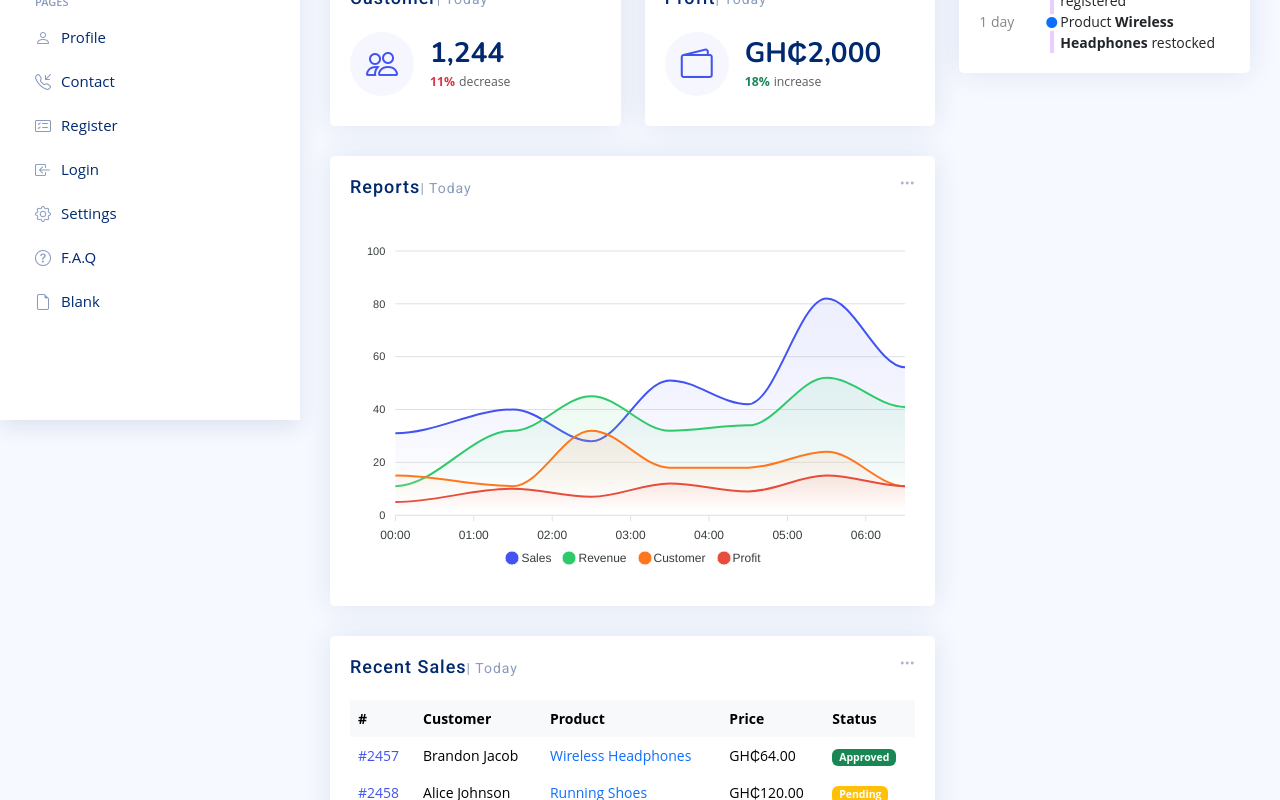
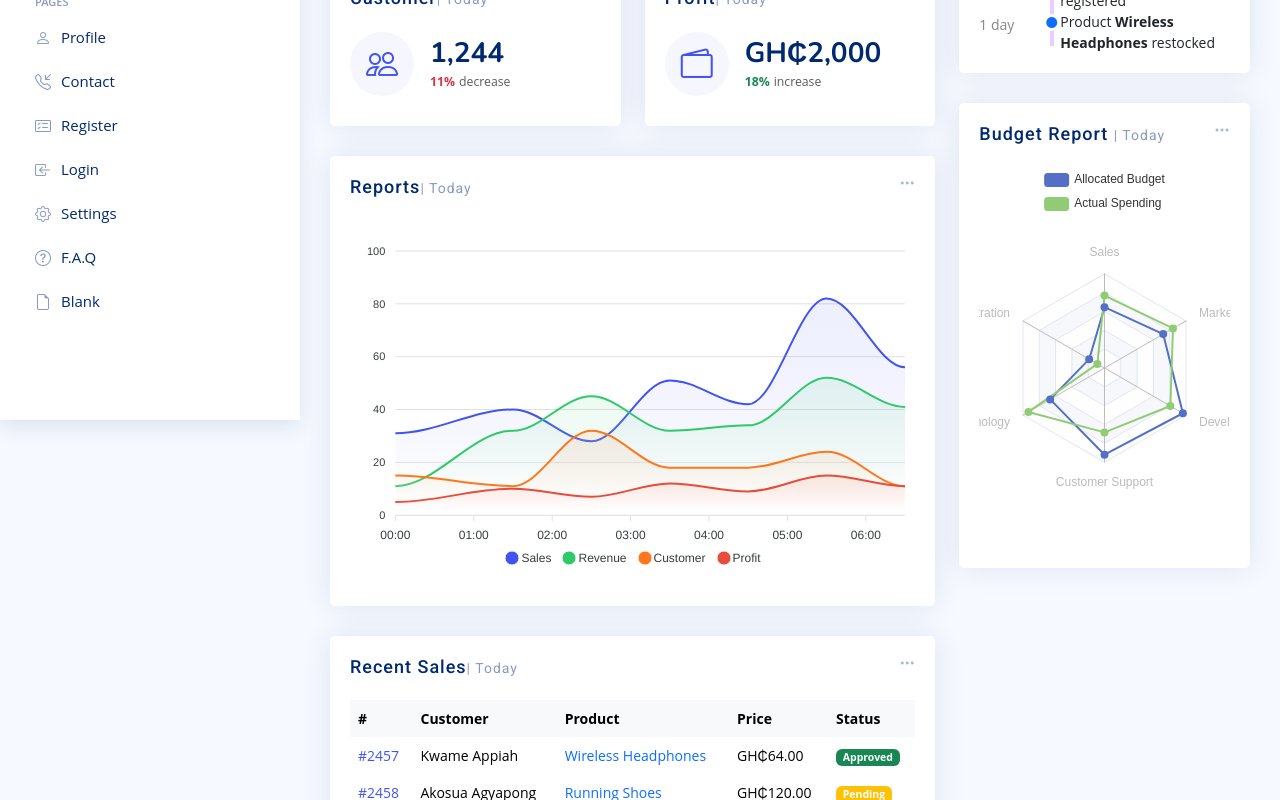
Before and after one commit to kapaintsil/react-admin-dashboard, a React (Vite) app: page / in a window 1280 px wide. Shown: the part 380-1180 px from the top of the page. Built offline with nearby package versions, Linux system fonts and the light colour scheme.

Commit message:
build the budget report component build and style the budget report component in a form of a chart using 'echart' library

```diff
--- a/api/info.json
+++ b/api/info.json
@@ -35,42 +35,5 @@
       "subtitle": "A-list actor announces new movie project.",
       "category": "Entertainment"
     }
-  ],
-  "recentActivity": [
-    {
-      "_id": 1,
-      "time": "32 mins",
-      "color": "text-success",
-      "content": "New order received",
-      "highlight": "#2457"
-    },
-    {
-      "_id": 2,
-      "time": "1 hour",
-      "color": "text-warning",
-      "content": "System update in progress",
-      "highlight": "v2.3.1"
-    },
-    {
-      "_id": 3,
-      "time": "2 hours",
-      "color": "text-danger",
-      "content": "Payment failed for order",
-      "highlight": "#2458"
-    },
-    {
-      "_id": 4,
-      "time": "4 hours",
-      "color": "text-info",
-      "content": "New user registered",
-      "highlight": "Alice Johnson"
-    },
-    {
-      "_id": 5,
-      "time": "1 day",
-      "color": "text-primary",
-      "content": "Product restocked",
-      "highlight": "Wireless Headphones"
-    }
   ]
 }
--- /dev/null
+++ b/src/components/mainComponent/BudgetChart.jsx
@@ -0,0 +1,69 @@
+import * as echarts from 'echarts';
+import { useEffect } from 'react';
+
+function BudgetChart() {
+
+  useEffect(() => {
+    echarts.init(document.querySelector('#budgetChart')).setOption({
+      legend: {
+        data: ['Allocated Budget', 'Actual Spending']
+      },
+      radar: {
+        shape: 'square',
+        indicator: [
+          {
+            name: 'Sales',
+            max: 6500
+          },
+          {
+            name: 'Administration',
+            max: 16000
+          },
+          {
+            name: 'Information Technology',
+            max: 30000
+          },
+          {
+            name: 'Customer Support',
+            max: 38000
+          },
+          {
+            name: 'Development',
+            max: 52000
+          },
+          {
+            name: 'Marketing',
+            max: 25000
+          }
+        ]
+      },
+      series: [
+        {
+          name: 'Budget vs Spending',
+          type: 'radar',
+          data: [
+            {
+              value: [4200, 3000, 20000, 35000, 50000, 18000],
+              name: 'Allocated Budget'
+            },
+            {
+              value: [5000, 1400, 28000, 26000, 42000, 21000],
+              name: 'Actual Spending'
+            }
+          ]
+        }
+      ]
+    })
+  }, []);
+
+  return (
+    <div
+      id='budgetChart'
+      style={{ minHeight: '400px'}}
+      className='eChart'
+    >
+    </div>
+  )
+}
+
+export default BudgetChart;
--- /dev/null
+++ b/src/components/mainComponent/BudgetReport.jsx
@@ -0,0 +1,27 @@
+import { useState } from 'react';
+import CardFilter from './CardFilter';
+import BudgetChart from './BudgetChart';
+
+
+function BudgetReport() {
+
+  const [filter, setFilter] = useState('Today');
+      const handleFilterChange = filter => {
+        setFilter(filter);
+      }
+
+  return (
+    <div className='card'>
+      <CardFilter filterChange={handleFilterChange} />
+
+      <div className='card-body pb-0'>
+        <h5 className='card-title'>
+          Budget Report <span>| {filter}</span>
+        </h5>
+        <BudgetChart />
+      </div>
+    </div>
+  );
+}
+
+export default BudgetReport;
--- a/src/components/mainComponent/Dashboard.jsx
+++ b/src/components/mainComponent/Dashboard.jsx
@@ -6,6 +6,7 @@
 import TopSelling from './TopSelling';
 import cards from '../../data/cardData';
 import RecentActivity from './RecentActivity';
+import BudgetReport from './BudgetReport';
 
 function Dashboard() {
 
@@ -31,6 +32,7 @@
         </div>
         <div className="col-lg-4">
           <RecentActivity />
+          <BudgetReport/>
         </div>
       </div>
     </section>
--- a/src/components/mainComponent/RecentActivity.css
+++ b/src/components/mainComponent/RecentActivity.css
@@ -8,6 +8,7 @@
   flex-shrink: 0;
   flex-grow: 0;
   min-width: 64px;
+  padding: 3px 0;
 }
 
 .dashboard .activity .activity-item .activity-label::before {
@@ -35,6 +36,10 @@
   top: 5px;
 }
 
+.dashboard .activity .activity-item:last-child .activity-label::before {
+  bottom: 7px;
+}
+
 .dashboard .activity .activity-item:last-child .activity-content {
   padding-bottom: 0;
 }
--- a/src/data/recentSalesData.js
+++ b/src/data/recentSalesData.js
@@ -2,7 +2,7 @@
   {
     "_id": 1,
     "number": "#2457",
-      "customer": "Brandon Jacob",
+    "customer": "Kwame Appiah",
     "product": "Wireless Headphones",
     "price": 64,
     "status": "Approved"
@@ -10,7 +10,7 @@
   {
     "_id": 2,
     "number": "#2458",
-      "customer": "Alice Johnson",
+    "customer": "Akosua Agyapong",
     "product": "Running Shoes",
     "price": 120,
     "status": "Pending"
@@ -18,7 +18,7 @@
   {
     "_id": 3,
     "number": "#2459",
-      "customer": "Michael Smith",
+    "customer": "Kofi Mensah",
     "product": "Smart Watch",
     "price": 250,
     "status": "Approved"
@@ -26,7 +26,7 @@
   {
     "_id": 4,
     "number": "#2460",
-      "customer": "Emily Davis",
+    "customer": "Abena Ofori",
     "product": "Backpack",
     "price": 80,
     "status": "Rejected"
@@ -34,7 +34,7 @@
   {
     "_id": 5,
     "number": "#2461",
-      "customer": "David Wilson",
+    "customer": "Kojo Owusu",
     "product": "Sunglasses",
     "price": 90,
     "status": "Approved"
```
Also changed, not shown: src/components/mainComponent/WebTraffic.jsx (added, +8 -0 lines), src/components/mainComponent/BudgetReport.css (added). Lines whose indentation alone changed are shown as unchanged.
